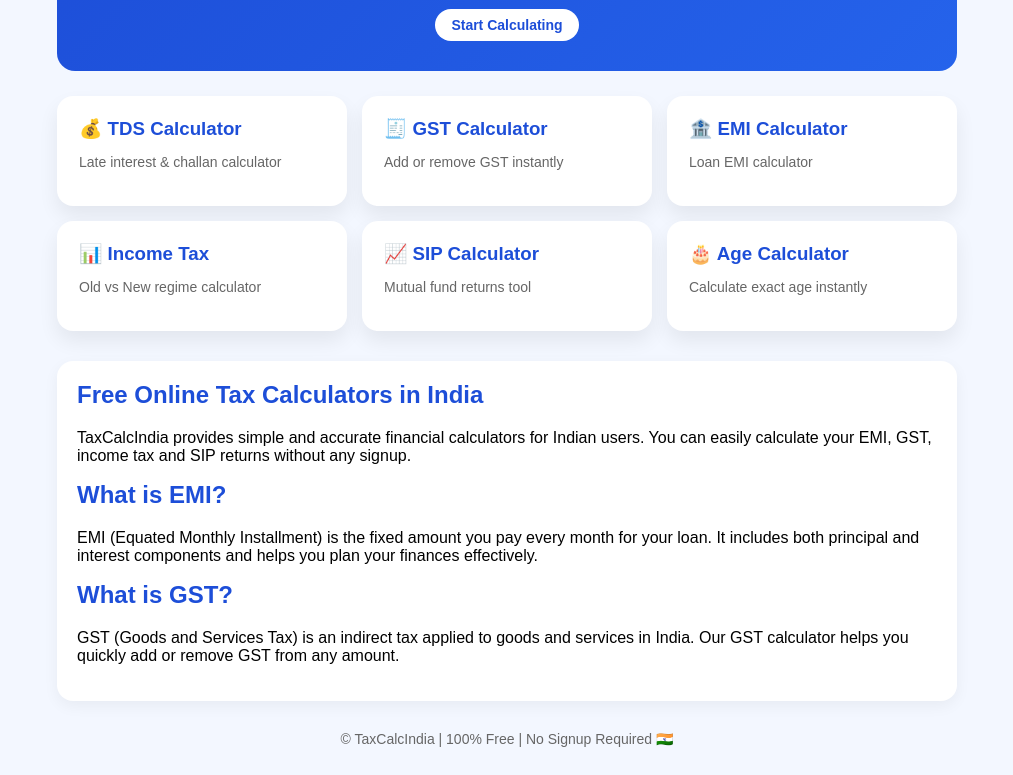
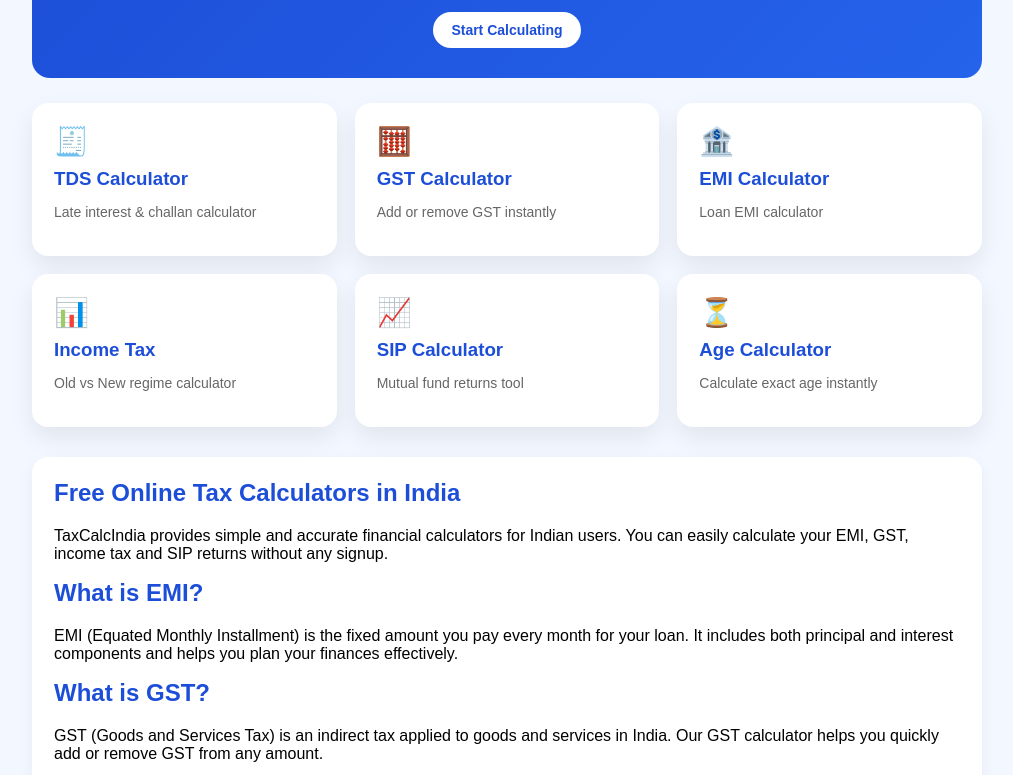
Before and after one commit to technicalvod6072001-droid/Taxcalcindia, a plain HTML site: page index.html in a window 1280 px wide. Shown: the part 115-890 px from the top of the page, without its empty margins (133-1146 px from the left). Drawn offline with Linux system fonts and the light colour scheme.

Commit message:
Update index.html

```diff
--- a/index.html
+++ b/index.html
@@ -6,7 +6,7 @@
 
 <title>Free Tax Calculator India | EMI, GST, SIP & Income Tax Calculator</title>
 
-<meta name="description" content="Free online tax and finance calculators for India. Calculate EMI, GST, Income Tax, SIP returns and more instantly with accurate results. No signup required.">
+<meta name="description" content="Free online tax and finance calculators for India. Calculate EMI, GST, Income Tax, SIP returns and more instantly. No signup required.">
 
 <style>
 body{
@@ -16,7 +16,7 @@
 padding:20px
 }
 .wrap{
-max-width:900px;
+max-width:950px;
 margin:auto
 }
 .top{
@@ -26,7 +26,7 @@
 border-radius:18px;
 text-align:center
 }
-.top h1{margin:0;font-size:28px}
+.top h1{margin:0;font-size:30px}
 .top p{margin:10px 0 0;font-size:15px}
 
 .cta{
@@ -34,8 +34,8 @@
 display:inline-block;
 background:#fff;
 color:#1d4ed8;
-padding:8px 16px;
-border-radius:20px;
+padding:10px 18px;
+border-radius:25px;
 font-size:14px;
 text-decoration:none;
 font-weight:bold
@@ -43,8 +43,8 @@
 
 .grid{
 display:grid;
-grid-template-columns:repeat(auto-fit,minmax(220px,1fr));
-gap:15px;
+grid-template-columns:repeat(auto-fit,minmax(230px,1fr));
+gap:18px;
 margin-top:25px
 }
 
@@ -54,13 +54,19 @@
 border-radius:16px;
 text-decoration:none;
 color:#111;
-box-shadow:0 10px 20px rgba(0,0,0,.07);
-transition:.25s
+box-shadow:0 10px 25px rgba(0,0,0,.08);
+transition:.3s
 }
 
 .card:hover{
-transform:translateY(-6px) scale(1.02);
-box-shadow:0 15px 30px rgba(0,0,0,.12)
+transform:translateY(-6px) scale(1.03);
+box-shadow:0 15px 35px rgba(0,0,0,.15)
+}
+
+.icon{
+font-size:28px;
+margin-bottom:10px;
+display:block
 }
 
 .card h3{
@@ -83,7 +89,7 @@
 .info{
 margin-top:30px;
 background:#fff;
-padding:20px;
+padding:22px;
 border-radius:16px;
 box-shadow:0 5px 15px rgba(0,0,0,.05)
 }
@@ -92,7 +98,6 @@
 color:#1d4ed8;
 margin-top:0
 }
-
 </style>
 </head>
 
@@ -100,7 +105,7 @@
 <div class="wrap">
 
 <div class="top">
-<h1>TaxCalcIndia</h1>
+<h1>🧮 TaxCalcIndia</h1>
 <p>Calculate EMI, GST, Income Tax & SIP returns in seconds — 100% Free</p>
 <a href="emi.html" class="cta">Start Calculating</a>
 </div>
@@ -108,32 +113,38 @@
 <div class="grid">
 
 <a class="card" href="tds-calculator.html">
-<h3>💰 TDS Calculator</h3>
+<span class="icon">🧾</span>
+<h3>TDS Calculator</h3>
 <p class="small">Late interest & challan calculator</p>
 </a>
 
 <a class="card" href="gst-calculator.html">
-<h3>🧾 GST Calculator</h3>
+<span class="icon">🧮</span>
+<h3>GST Calculator</h3>
 <p class="small">Add or remove GST instantly</p>
 </a>
 
 <a class="card" href="emi.html">
-<h3>🏦 EMI Calculator</h3>
+<span class="icon">🏦</span>
+<h3>EMI Calculator</h3>
 <p class="small">Loan EMI calculator</p>
 </a>
 
 <a class="card" href="income-tax.html">
-<h3>📊 Income Tax</h3>
+<span class="icon">📊</span>
+<h3>Income Tax</h3>
 <p class="small">Old vs New regime calculator</p>
 </a>
 
 <a class="card" href="sip.html">
-<h3>📈 SIP Calculator</h3>
+<span class="icon">📈</span>
+<h3>SIP Calculator</h3>
 <p class="small">Mutual fund returns tool</p>
 </a>
 
 <a class="card" href="age.html">
-<h3>🎂 Age Calculator</h3>
+<span class="icon">⏳</span>
+<h3>Age Calculator</h3>
 <p class="small">Calculate exact age instantly</p>
 </a>
 
@@ -160,7 +171,7 @@
 </div>
 
 <div class="footer">
-© TaxCalcIndia | 100% Free | No Signup Required 🇮🇳
+© TaxCalcIndia | Made for India 🇮🇳 | 100% Free | No Signup Required
 </div>
 
 </div>
```
